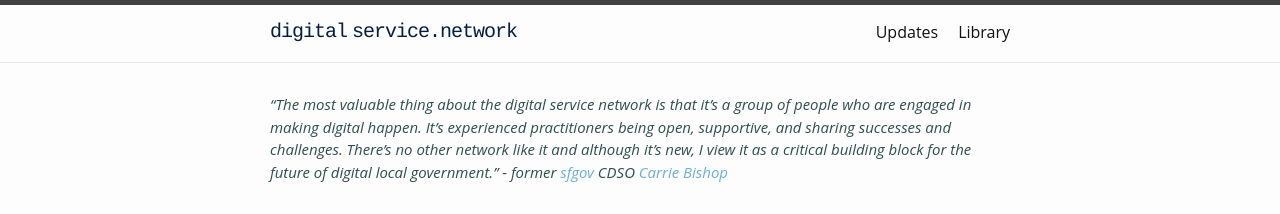
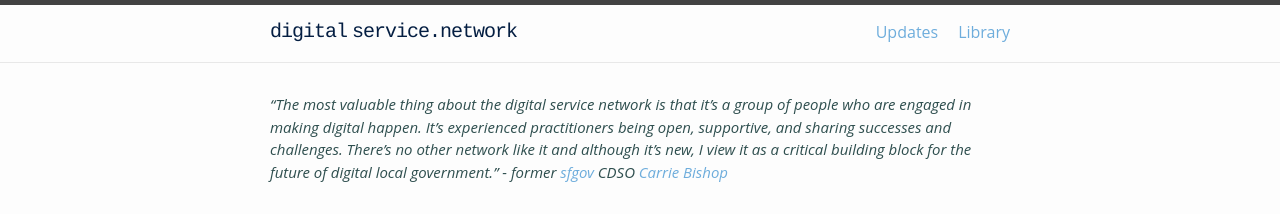
Before and after one commit to aaronsnow/digitalservice.network, a Jekyll site: the page built from index.md, in a window 1280 px wide. Shown: the top 214 px of the page. Built offline with Jekyll 4.4.1, drawn with Linux system fonts in a browser that asks for light colours.

Commit message:
update custom.scss for brand colors

```diff
--- a/_sass/custom.scss
+++ b/_sass/custom.scss
@@ -7,6 +7,8 @@
 		serifs for document hierarchies = Libre Baskerville, fallback to Georgia, bold/normal
 	+ use the logo
 */
+
+$brand-color:  #6eaddc !default;
 
 body {
     font-family: Montserrat, "Open Sans", sans-serif;
@@ -20,15 +22,19 @@ body, a, .site-title, h1, h2, h3, h4, h5, h6 {
     color: #041e42;
 }
 
-a {
+a, .site-nav .page-link {
     color: #6eaddc;
+}
+
+a:visited, .site-nav .page-link:visited {
+    color: darken($brand-color, 15%);
 }
 
 .icon, .main-content .anchor-heading svg, .nav-list .nav-list-item .nav-list-expander {
     color: #041e42;
 }
 
-a:hover, a.site-title:hover, a.page-link:hover {
+a:hover, a.site-title:hover, a.page-link:hover, .site-nav .page-link:hover {
     color: #da291c;
 }
 
```
